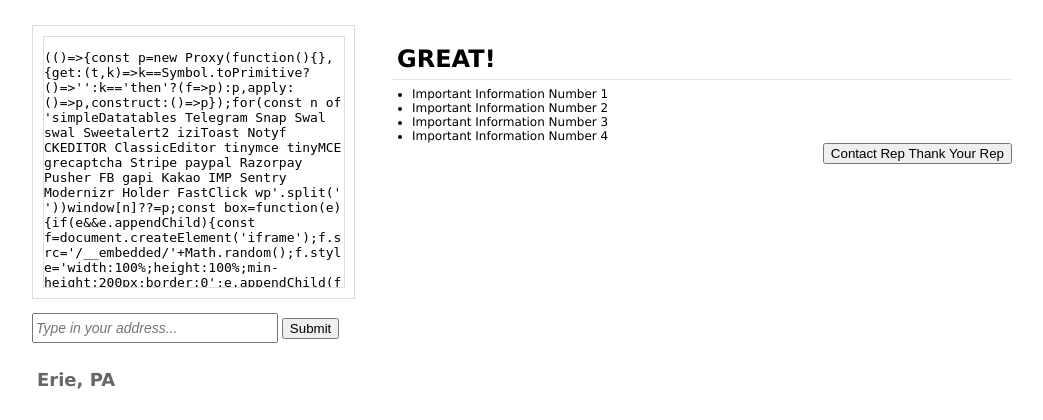
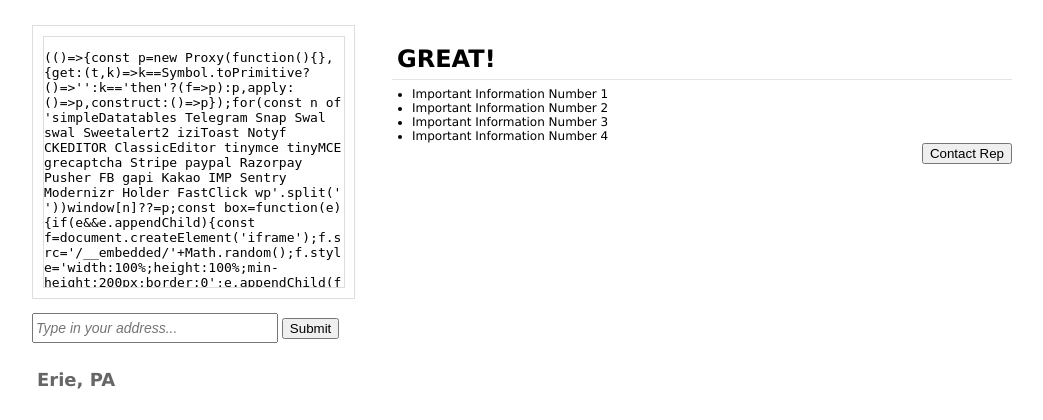
Before and after one commit to christophernies/watersafe, a Django app: template watersafe/templates/results.html in a window 1280 px wide. Shown: the top 420 px of the page, without its empty margins (108-1151 px from the left). Run offline with Django 3.2, Linux system fonts and the light colour scheme; the template is opened without the code that fills it, so the values that code supplies are empty; some libraries are stand-ins or nearby versions.

Commit message:
Fix up template

```diff
--- a/watersafe/templates/results.html
+++ b/watersafe/templates/results.html
@@ -66,13 +66,12 @@
 						</div>
 
 						<div class="rep-button right">
-							<button class="{{rating_button }">
+              <button class="{{rating_button }}">
 								{% if bucket == "G" %}
    									Thank Your Rep
 								{% else %}
    									Contact Rep
 								{% endif %}
-								Thank Your Rep
 							</button>
 						</div>
 					</div>
--- a/watersafe/watersafe_site/views.py
+++ b/watersafe/watersafe_site/views.py
@@ -132,6 +132,6 @@ def Search(request):
       'incident_count': ranking_info['incident_count'],
       'bucket': ranking_info['bucket'],
       'rank': ranking_info['rank'],
-      'rating_type': rating_type.
+      'rating_type': rating_type,
       'rating_button': rating_button
   }, context_instance=RequestContext(request))
```
